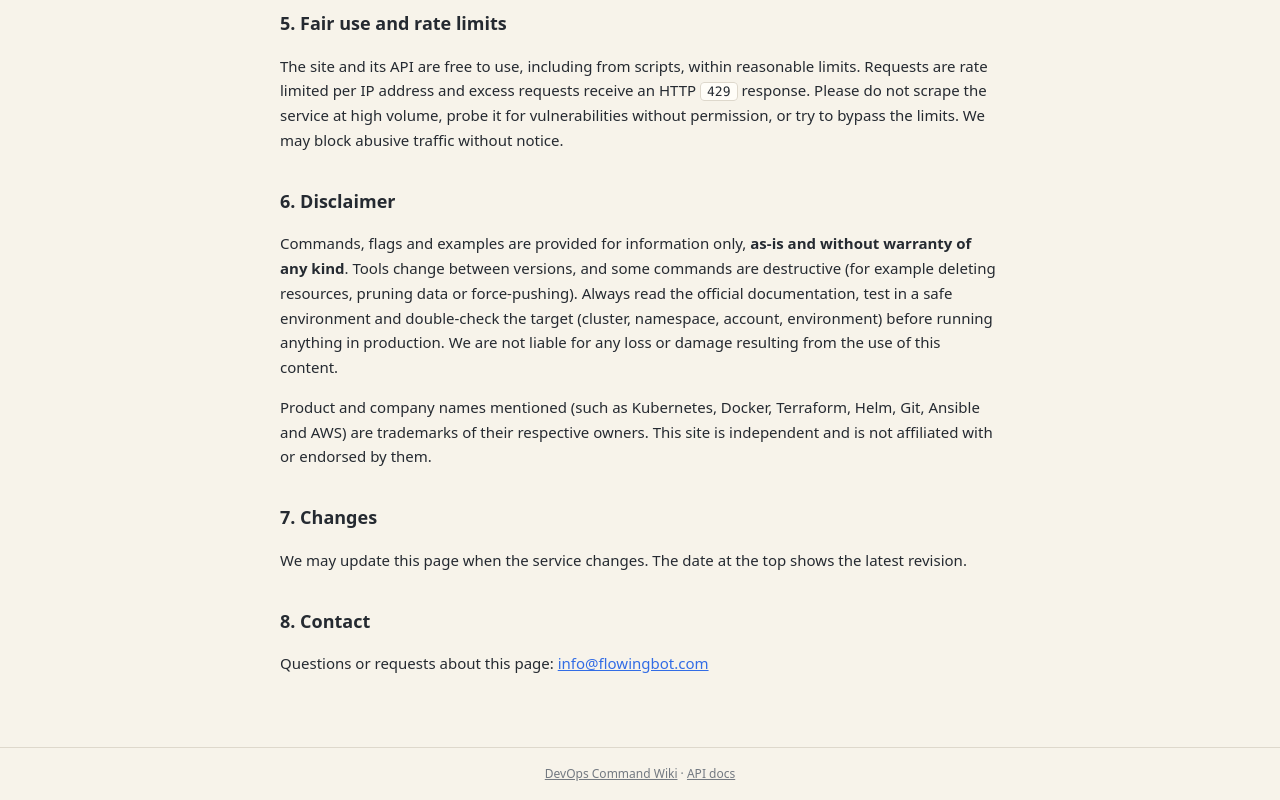
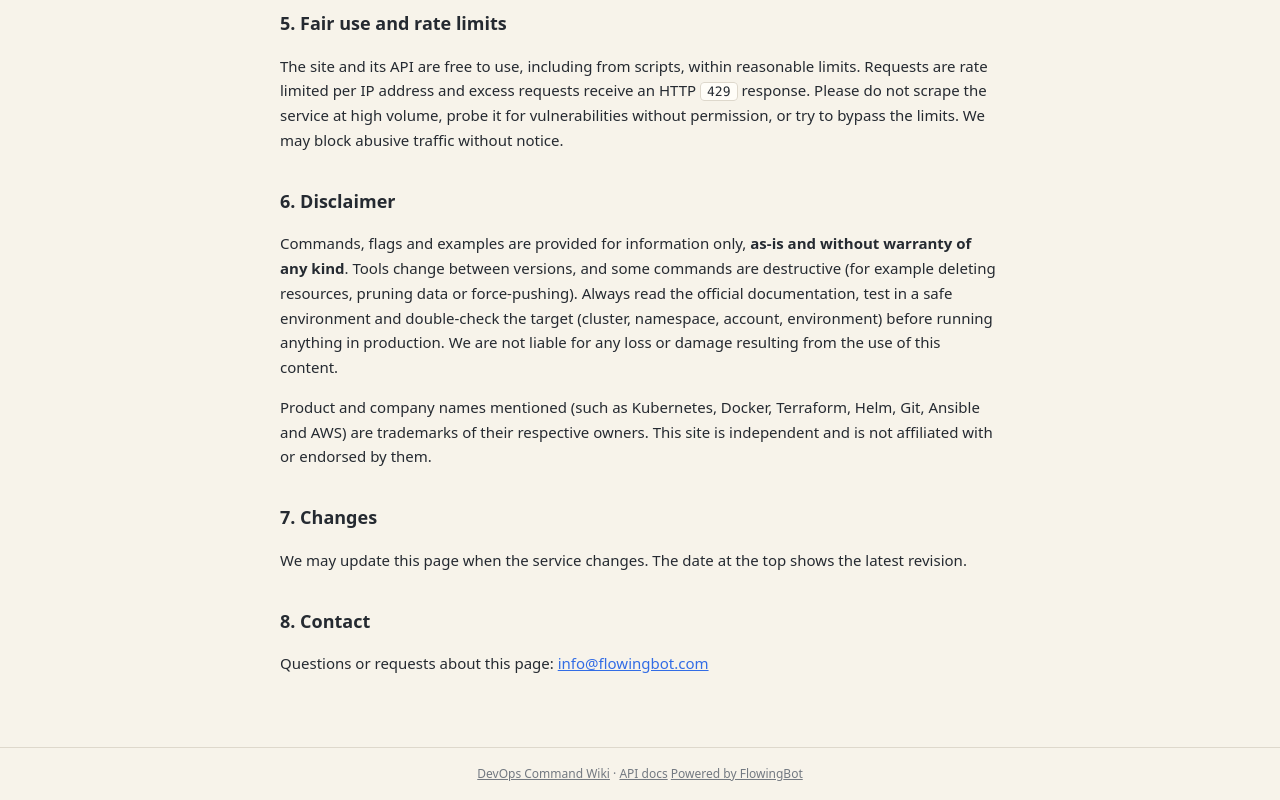
Before and after one commit to AndreaProzzo21/devops-wiki, a plain HTML site: page static/privacy.html in a window 1280 px wide. Shown: the part 1244-2044 px from the top of the page. Drawn offline with Linux system fonts and the light colour scheme.

Commit message:
added powered by in footer

```diff
--- a/static/privacy.html
+++ b/static/privacy.html
@@ -88,6 +88,7 @@ footer a{color:var(--mut)}
 
 <footer>
   <a href="/">DevOps Command Wiki</a> · <a href="https://andreaprozzo21.github.io/devops-wiki/" target="_blank" rel="noopener">API docs</a>
+  <a href="https://flowingbot.com" target="_blank" rel="noopener" class="powered">Powered by Flowing<span>Bot</span></a>
 </footer>
 </body>
 </html>
```
